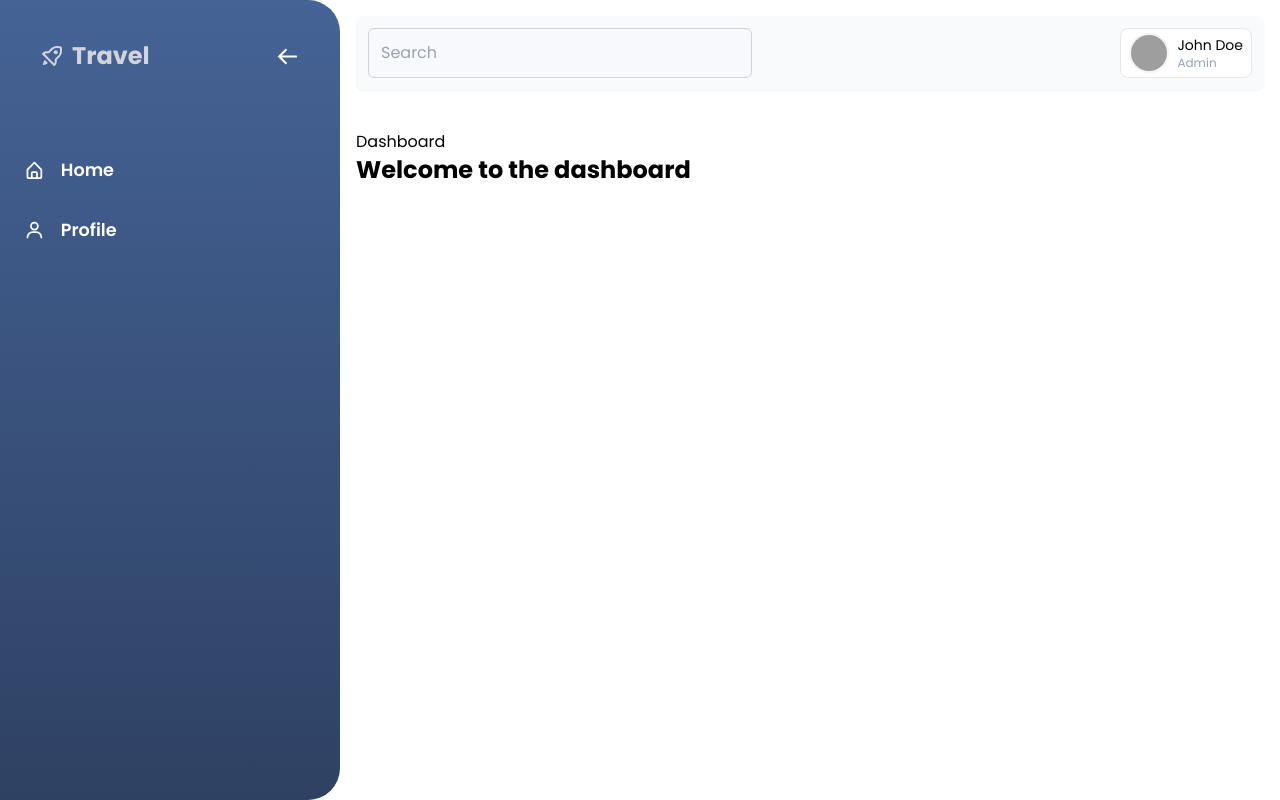
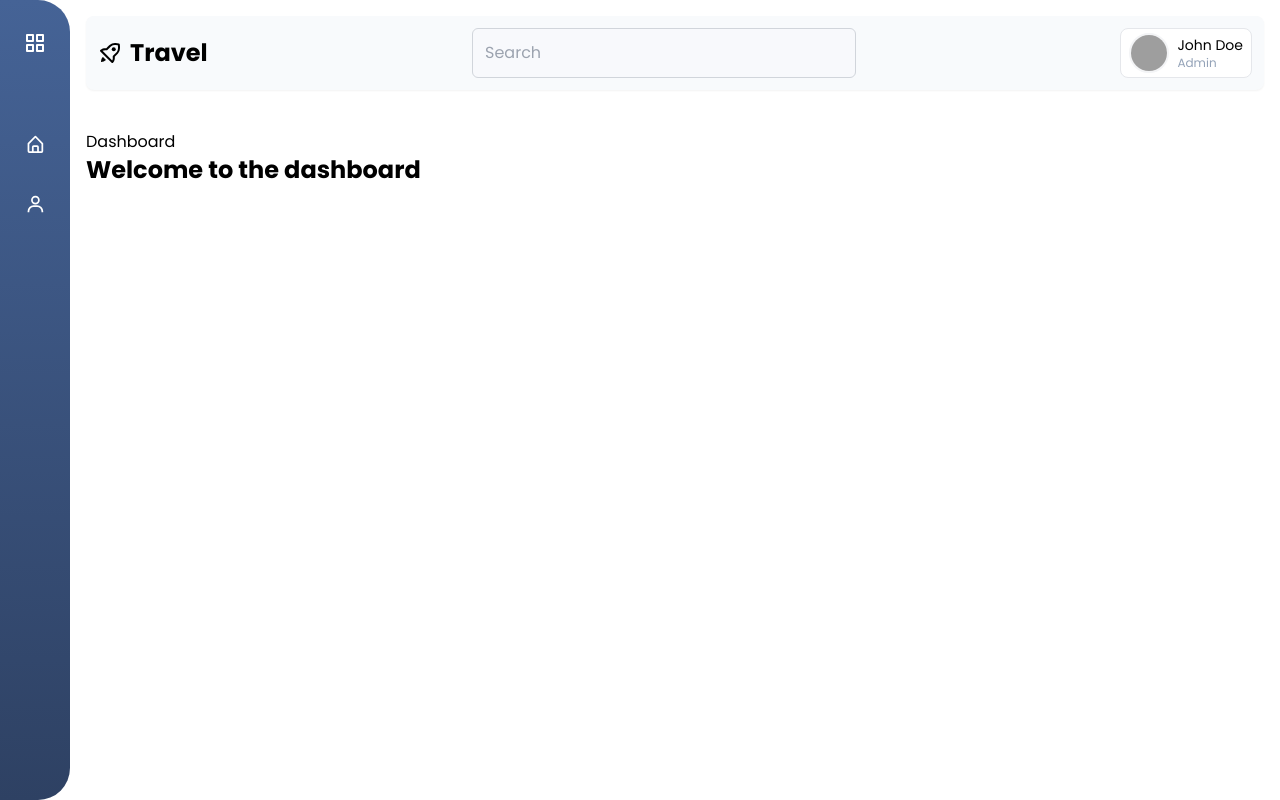
Before and after one commit to sixavengers/travel-agency-client, a React (Create React App) app: page /dashboard in a window 1280 px wide. Both pictures are taken after a click on the element 287 px from the left and 56 px from the top of the page. Built offline with nearby package versions, Linux system fonts and the light colour scheme; grey boxes are pictures that could not be loaded.

Commit message:
done create collapse non collapse sidebar with localStorage

```diff
--- a/src/pages/Dashboard/Dashboard.tsx
+++ b/src/pages/Dashboard/Dashboard.tsx
@@ -1,20 +1,64 @@
-import { BiArrowBack, BiHomeAlt, BiRocket, BiUser } from "react-icons/bi";
+import { useEffect, useState } from "react";
+import {
+  BiArrowBack,
+  BiGridAlt,
+  BiHomeAlt,
+  BiRocket,
+  BiUser,
+} from "react-icons/bi";
 import { Link } from "react-router-dom";
 import "./styles/dashboard.scss";
 type Props = {};
 
 const Dashboard = (props: Props) => {
+  const [isCollapse, setIsCollapse] = useState(false);
+
+  /* handle collapse with localStorage */
+  const handleCollapse = () => {
+    setIsCollapse(!isCollapse);
+    localStorage.setItem("isCollapse", JSON.stringify(!isCollapse));
+  };
+  useEffect(() => {
+    const isCollapse = JSON.parse(
+      localStorage.getItem("isCollapse") || "false"
+    );
+    setIsCollapse(isCollapse);
+  }, []);
+
   return (
     <div className="dashboard font-poppins">
       {/* dashboard sidebar */}
-      <div className="dashboard__sidebar ">
-        <div className="dashboard__sidebar__logo flex items-center justify-between mb-7 p-10">
-          <div className="flex items-center gap-2 text-2xl text-gray-300 font-bold">
-            <BiRocket /> <span>Travel</span>
-          </div>
-          <span className="back text-2xl text-white cursor-pointer ">
-            <BiArrowBack size={25} />
-          </span>
+      <div
+        className={`dashboard__sidebar  ${isCollapse ? "active-sidebar" : ""}`}
+      >
+        {/* active-sidebar */}
+        <div
+          className={`dashboard__sidebar__logo flex items-center justify-between mb-7 ${
+            isCollapse ? "p-2" : "p-10"
+          }`}
+        >
+          {isCollapse ? (
+            <div
+              className="relative grid place-items-center text-white cursor-pointer w-[70px] h-[70px]"
+              onClick={handleCollapse}
+            >
+              <div>
+                <BiGridAlt size={24} />
+              </div>
+            </div>
+          ) : (
+            <>
+              <div className="flex items-center gap-2 text-2xl text-gray-300 font-bold">
+                <BiRocket /> <span>Travel</span>
+              </div>
+              <span
+                onClick={handleCollapse}
+                className="back text-2xl text-white cursor-pointer "
+              >
+                <BiArrowBack size={25} />
+              </span>
+            </>
+          )}
         </div>
         <div className="dashboard__sidebar__menu">
           <ul className="dashboard__sidebar__menu__list">
@@ -46,6 +90,12 @@ const Dashboard = (props: Props) => {
       <div className="dashboard__main">
         <div className="dashboard__main__header bg-slate-50 shadow-sm rounded-lg p-3">
           <div className="dashboard__main__header__left flex items-center justify-between">
+            {isCollapse && (
+              <div className="flex items-center gap-2 text-2xl  font-bold">
+                <BiRocket /> <span>Travel</span>
+              </div>
+            )}
+
             <div className="dashboard__main__header__left__search">
               <input
                 type="text"
--- a/src/pages/Dashboard/styles/dashboard.scss
+++ b/src/pages/Dashboard/styles/dashboard.scss
@@ -11,6 +11,7 @@ $sidebar-color-quaternary: #568bf2;
 .dashboard {
   position: relative;
   width: 100%;
+
   .dashboard__sidebar {
     position: fixed;
     left: 0%;
@@ -19,6 +20,7 @@ $sidebar-color-quaternary: #568bf2;
     width: 340px;
     height: 100%;
     border-radius: 0rem 2rem 2rem 0rem;
+    transition: all 0.3s ease;
     background: linear-gradient(
       360deg,
       $sidebar-color-primary,
@@ -74,7 +76,35 @@ $sidebar-color-quaternary: #568bf2;
               justify-content: center;
               font-size: 1.3rem;
             }
+            .dashboard__sidebar__menu__list__item__text {
+              transform: scale(1);
+              transition: all 0.3s ease;
+            }
           }
+        }
+      }
+    }
+  }
+
+  /* active dashboard design */
+  .dashboard__sidebar.active-sidebar {
+    width: 70px;
+    .dashboard__sidebar__menu__list__item {
+      width: 70px;
+
+      a {
+        position: relative;
+        .dashboard__sidebar__menu__list__item__icon {
+          width: 70px;
+          height: 70px;
+          display: flex;
+          justify-content: center;
+          align-items: center;
+          padding-left: 0rem !important;
+        }
+        .dashboard__sidebar__menu__list__item__text {
+          transform: scale(0) !important;
+          display: none;
         }
       }
     }
@@ -87,5 +117,10 @@ $sidebar-color-quaternary: #568bf2;
     width: calc(100% - 340px);
     height: 100%;
     padding: 1rem;
+    transition: all 0.3s ease;
+  }
+  .dashboard__sidebar.active-sidebar ~ .dashboard__main {
+    width: calc(100% - 70px);
+    left: 70px;
   }
 }
```
